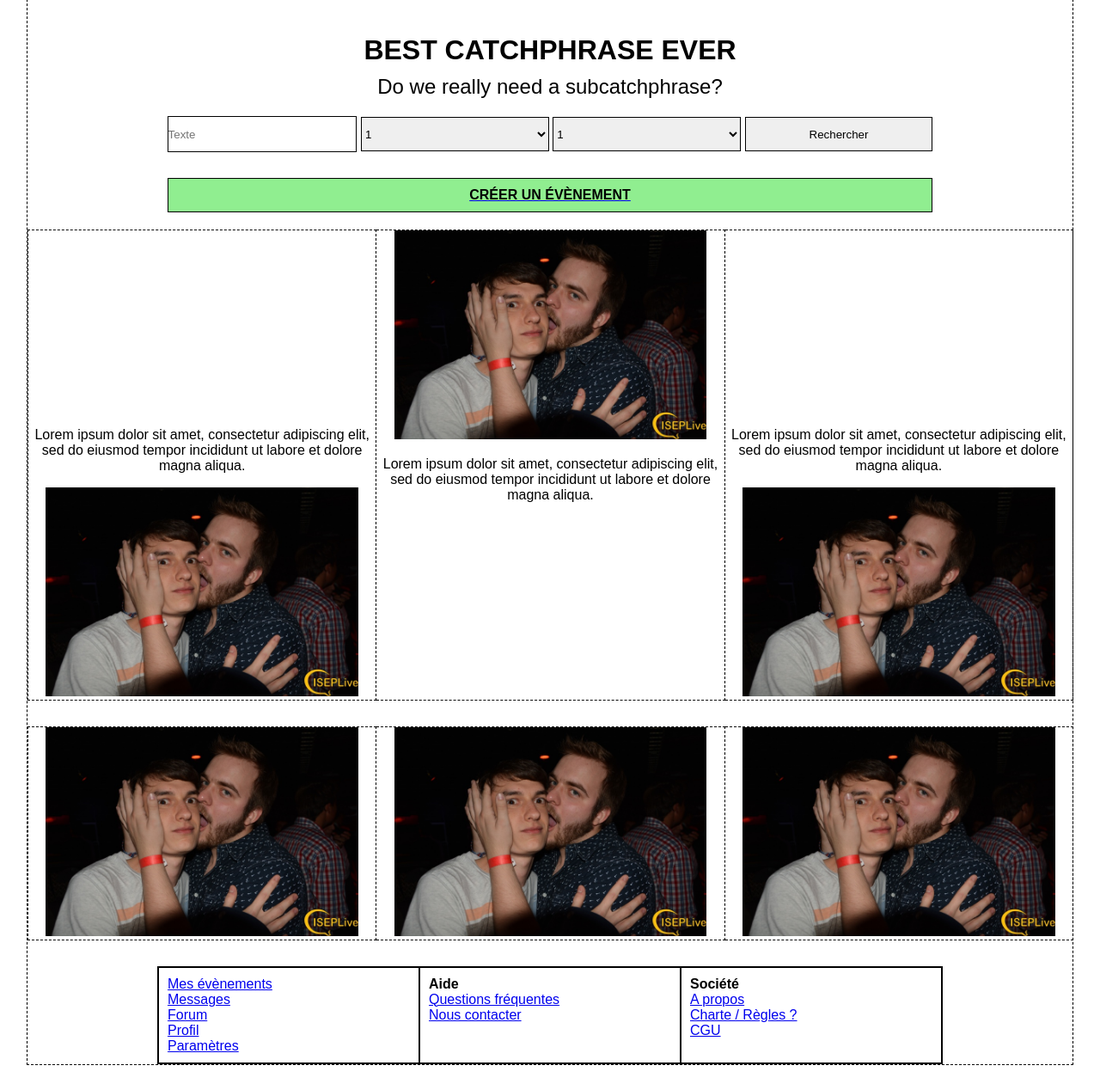
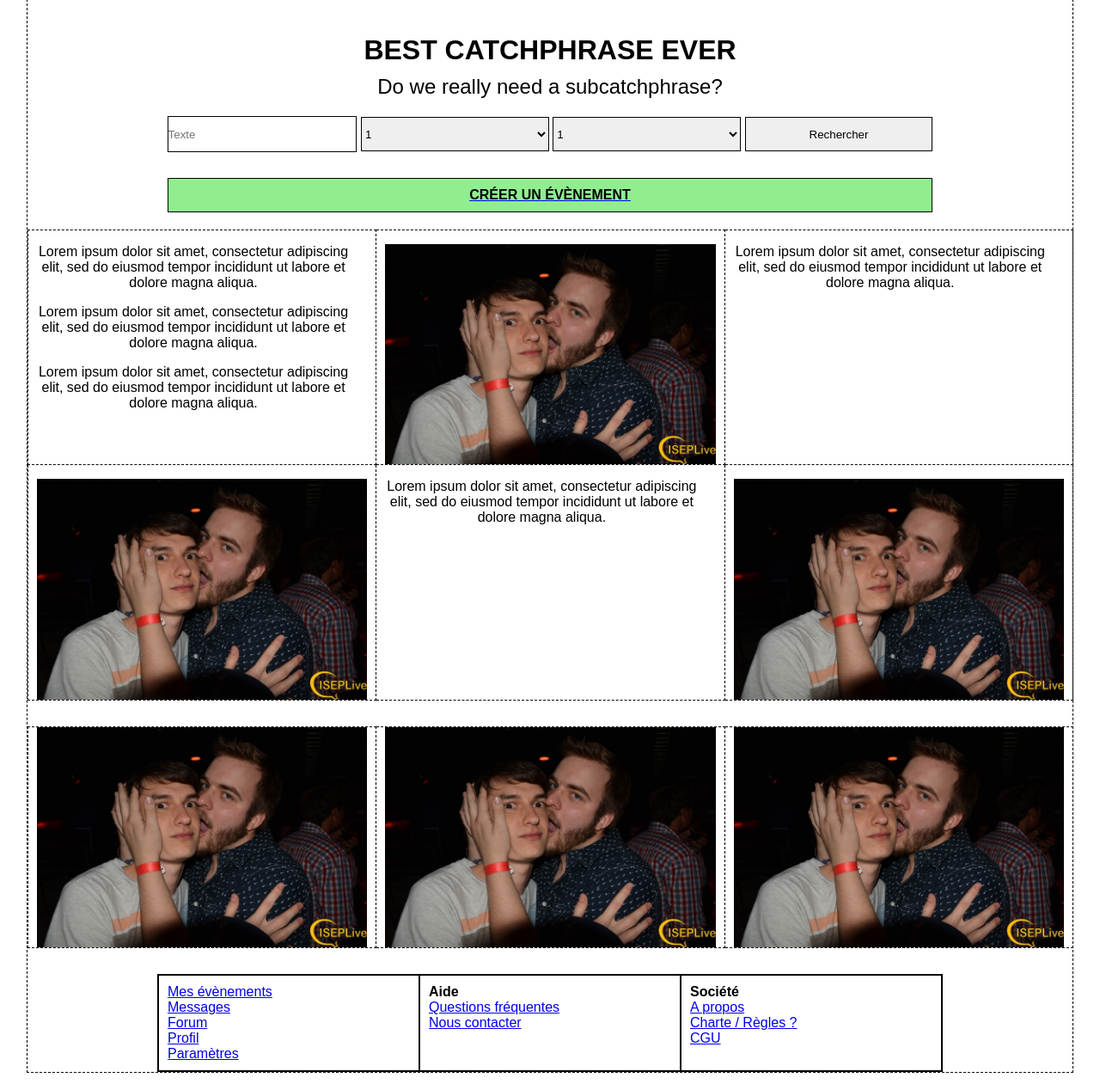
Before and after one commit to aurelienshz/g1a, a PHP site: page / in a window 1280 px wide. Shown: the part 91-1359 px from the top of the page at 86% size. Before the commit the page ends 1330 px from the top, so only its background shows below. Run offline with PHP 8.4, Linux system fonts and the light colour scheme.

Commit message:
Améliore positionnement blocs sur l'accueil

```diff
--- a/eventease/controleurs/accueil/index.php
+++ b/eventease/controleurs/accueil/index.php
@@ -50,14 +50,24 @@
       <div class="row">
         <div class="col">
             <p>Lorem ipsum dolor sit amet, consectetur adipiscing elit, sed do eiusmod tempor incididunt ut labore et dolore magna aliqua.</p>
+            <p>Lorem ipsum dolor sit amet, consectetur adipiscing elit, sed do eiusmod tempor incididunt ut labore et dolore magna aliqua.</p>
+            <p>Lorem ipsum dolor sit amet, consectetur adipiscing elit, sed do eiusmod tempor incididunt ut labore et dolore magna aliqua.</p>
+        </div>
+        <div class="col">
             <img src="<?php echo IMAGES . 'img.jpg' ?>" alt="Texte alternatif" />
         </div>
         <div class="col">
+            <p>Lorem ipsum dolor sit amet, consectetur adipiscing elit, sed do eiusmod tempor incididunt ut labore et dolore magna aliqua.</p>
+        </div>
+      </div>
+      <div class="row">
+        <div class="col">
             <img src="<?php echo IMAGES . 'img.jpg' ?>" alt="Texte alternatif" />
+        </div>
+        <div class="col">
             <p>Lorem ipsum dolor sit amet, consectetur adipiscing elit, sed do eiusmod tempor incididunt ut labore et dolore magna aliqua.</p>
         </div>
         <div class="col">
-            <p>Lorem ipsum dolor sit amet, consectetur adipiscing elit, sed do eiusmod tempor incididunt ut labore et dolore magna aliqua.</p>
             <img src="<?php echo IMAGES . 'img.jpg' ?>" alt="Texte alternatif" />
         </div>
       </div>
--- a/eventease/index.php
+++ b/eventease/index.php
@@ -30,6 +30,9 @@ if(isset($_GET['page'])) {
     case 'messagerie':
         require 'controleurs/messagerie/index.php';
         break;
+    case 'test':
+        require 'controleurs/accueil/test.php';
+        break;
     // Si jamais la valeur n'est pas prédéfinie, on defaulte sur l'accueil :
     default:
         require 'controleurs/accueil/index.php';
--- a/eventease/vues/assets/css/style.css
+++ b/eventease/vues/assets/css/style.css
@@ -123,18 +123,18 @@ header ul li a {
 .col {
     width: 33.333333%;
     display: table-cell;
-    text-align: center;
     border: 1px dashed black;
     border: 1px dashed black;
+    text-align: center;
 }
 .col img {
-    width: 90%;
-    margin: 0 auto;
+    width: 95%;
+    vertical-align: top;
 }
 .col p {
-    top: 500px;
+    vertical-align: top;
+    width: 95%
 }
-
 
 /* FOOTER */
 footer {
```
